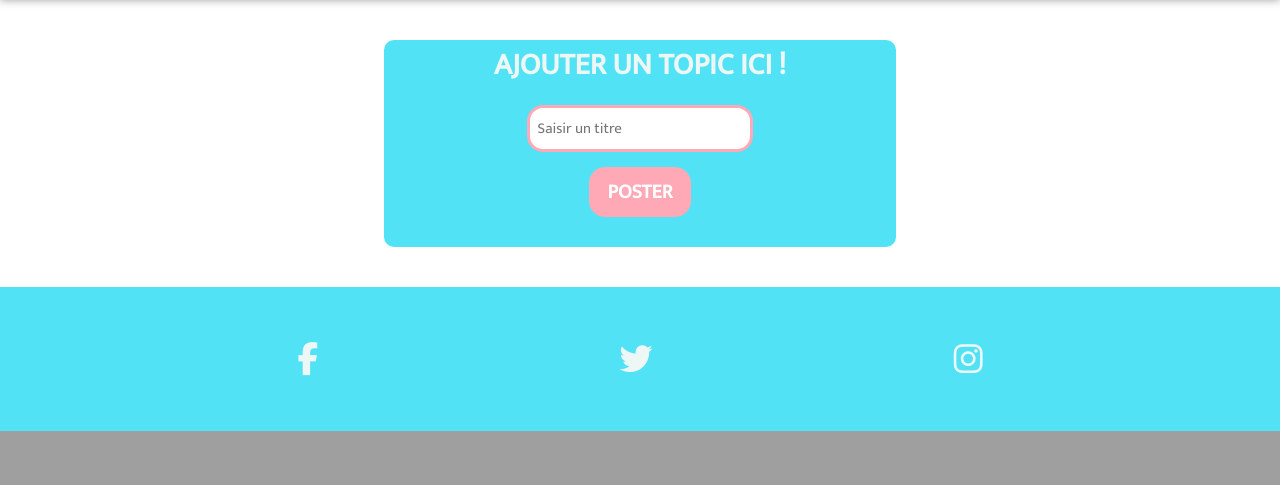
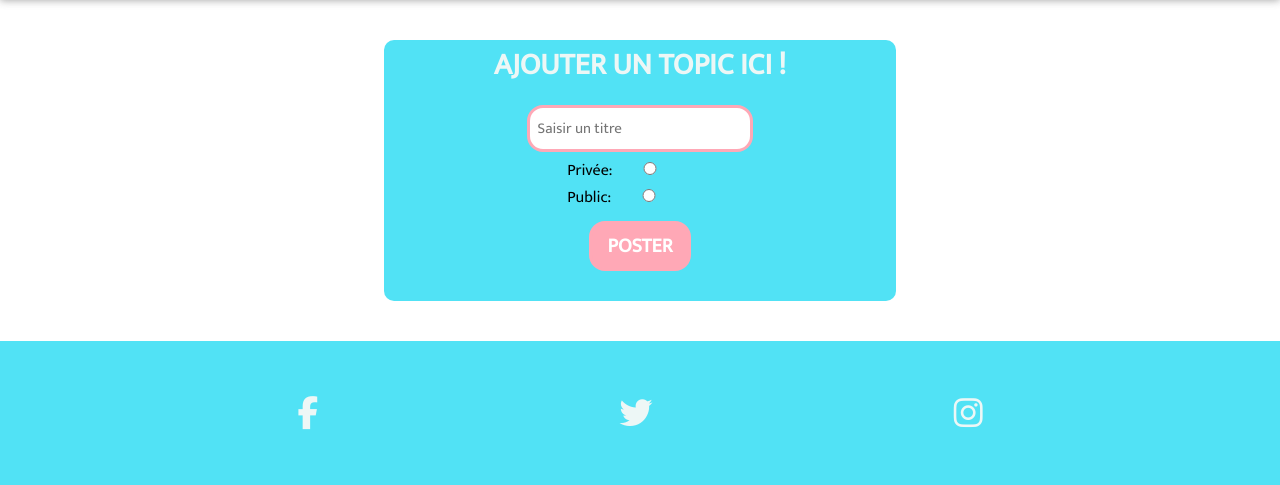
Before and after one commit to elias-cardon/forum, a PHP site: page / in a window 1280 px wide. Shown: the part 960-1445 px from the top of the page. Before the commit the page ends 1391 px from the top, so only its background shows below. Run offline with PHP 8.4, Linux system fonts and the light colour scheme; the visitor is signed in with stand-in values (Sample User, id 1); tables that the repository leaves empty or names only in its code hold one stand-in row (values such as "Sample post"); some libraries are stand-ins or nearby versions.

Commit message:
Update index.php

```diff
--- a/index.php
+++ b/index.php
@@ -37,6 +37,7 @@ if (isset($_POST["deconnexion"])) {
         <?php
         $bdd = mysqli_connect('localhost', 'root', '');
         mysqli_select_db($bdd, 'forum');
+        $login = $_SESSION['login'];
         $sql = "SELECT t.*, u.* FROM topics as t, utilisateurs as u WHERE t.id_utilisateurs = u.id  ORDER BY t.date_heure DESC";
 
         $req = mysqli_query($bdd, $sql) or die('Erreur SQL !<br />' . $sql . '<br />');
@@ -65,8 +66,8 @@ if (isset($_POST["deconnexion"])) {
                 <?php
                 $datas  = mysqli_fetch_all($req);
                             foreach ($datas as $key => $data) {
+                                    sscanf($data[2], "%4s-%2s-%2s %2s:%2s:%2s", $annee, $mois, $jour, $heure, $minute, $seconde);
 
-                    sscanf($data[2], "%4s-%2s-%2s %2s:%2s:%2s", $annee, $mois, $jour, $heure, $minute, $seconde);
 
                                 echo '<tr>';
                                 echo '<td>';
@@ -79,6 +80,9 @@ if (isset($_POST["deconnexion"])) {
                                 echo '</td><td>';
                                 echo $jour, '-', $mois, '-', $annee, ' ', $heure, ':', $minute;
                             }
+
+
+
                 ?>
                 </td></tr></table></div>
             <?php
@@ -109,11 +113,12 @@ if (isset($_POST["deconnexion"])) {
             $prepare->execute([$_SESSION['login']]);
             $user = $prepare->fetch(PDO::FETCH_ASSOC);
             //inserer dans bdd
-            $insert = $bdd->prepare("INSERT INTO topics(id_utilisateurs, titre, date_heure, login)
-                                    VALUES(:id_utilisateurs, :titre, CURTIME(), :login)");
+            $insert = $bdd->prepare("INSERT INTO topics(id_utilisateurs, titre, date_heure, login,visibilite)
+                                    VALUES(:id_utilisateurs, :titre, CURTIME(), :login, :visibilite)");
             $insert->execute(array('id_utilisateurs' => (int)$user['id'],
                                 'titre' => $titre,
-                                'login' => $_SESSION['login']));
+                                'login' => $_SESSION['login'],
+                                'visibilite' => $_POST['visibilite']));
 
             header("location:index.php");
 
@@ -124,6 +129,12 @@ if (isset($_POST["deconnexion"])) {
 <form id="form-add-topics" action="#" method="post">
 <h4 class="title-form">AJOUTER UN TOPIC ICI !</h4>
 <input type="text" name="titre" placeholder="Saisir un titre">
+<div class="row">
+<label for="1">Privée:</label>
+<input type="radio" name="visibilite" value="1">
+<label for="0">Public:</label>
+<input type="radio" name="visibilite" value="0">
+</div>
 <input class="button" type="submit" name="submit" value="POSTER">
 </form>
 </div>
```
Lines whose indentation alone changed are shown as unchanged.
